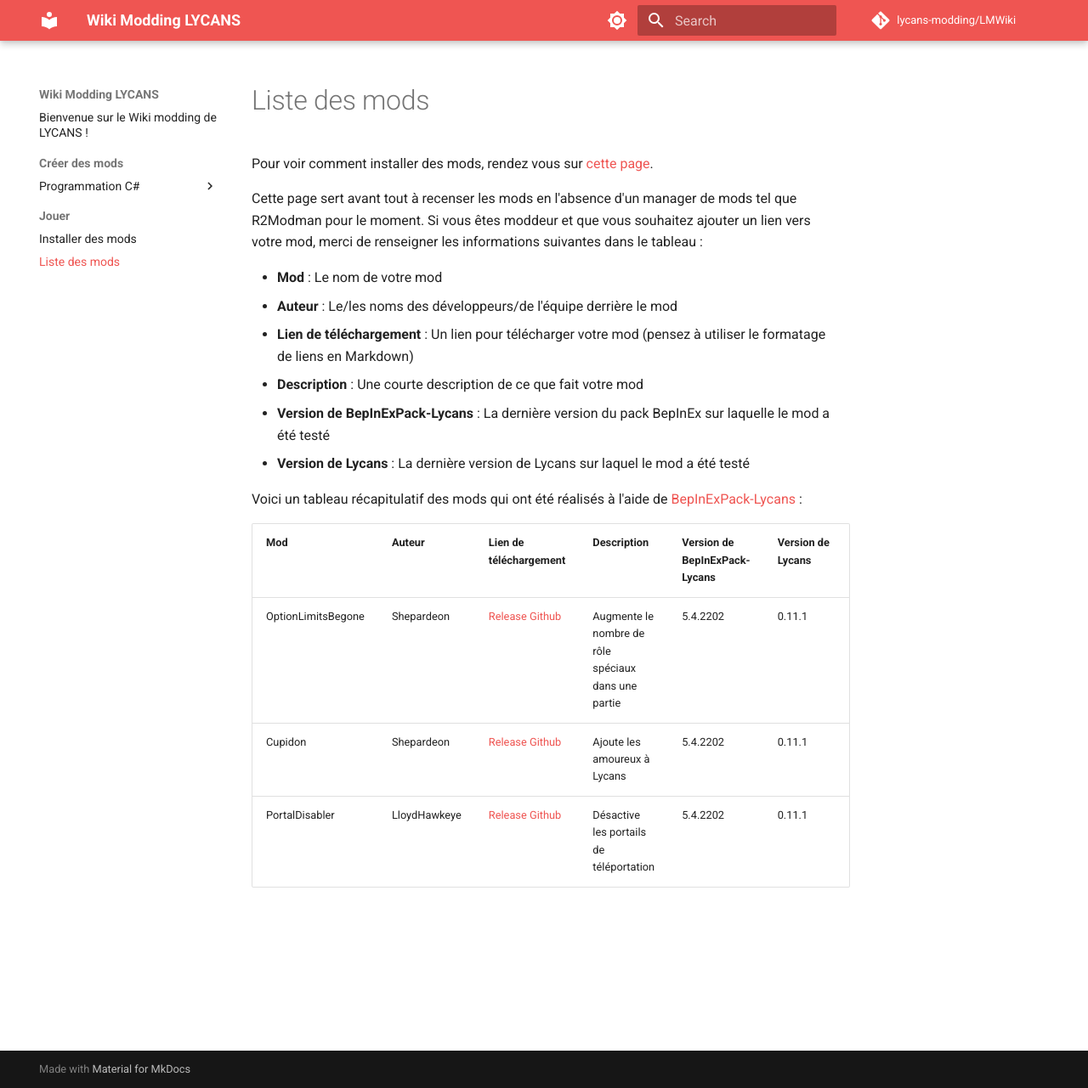
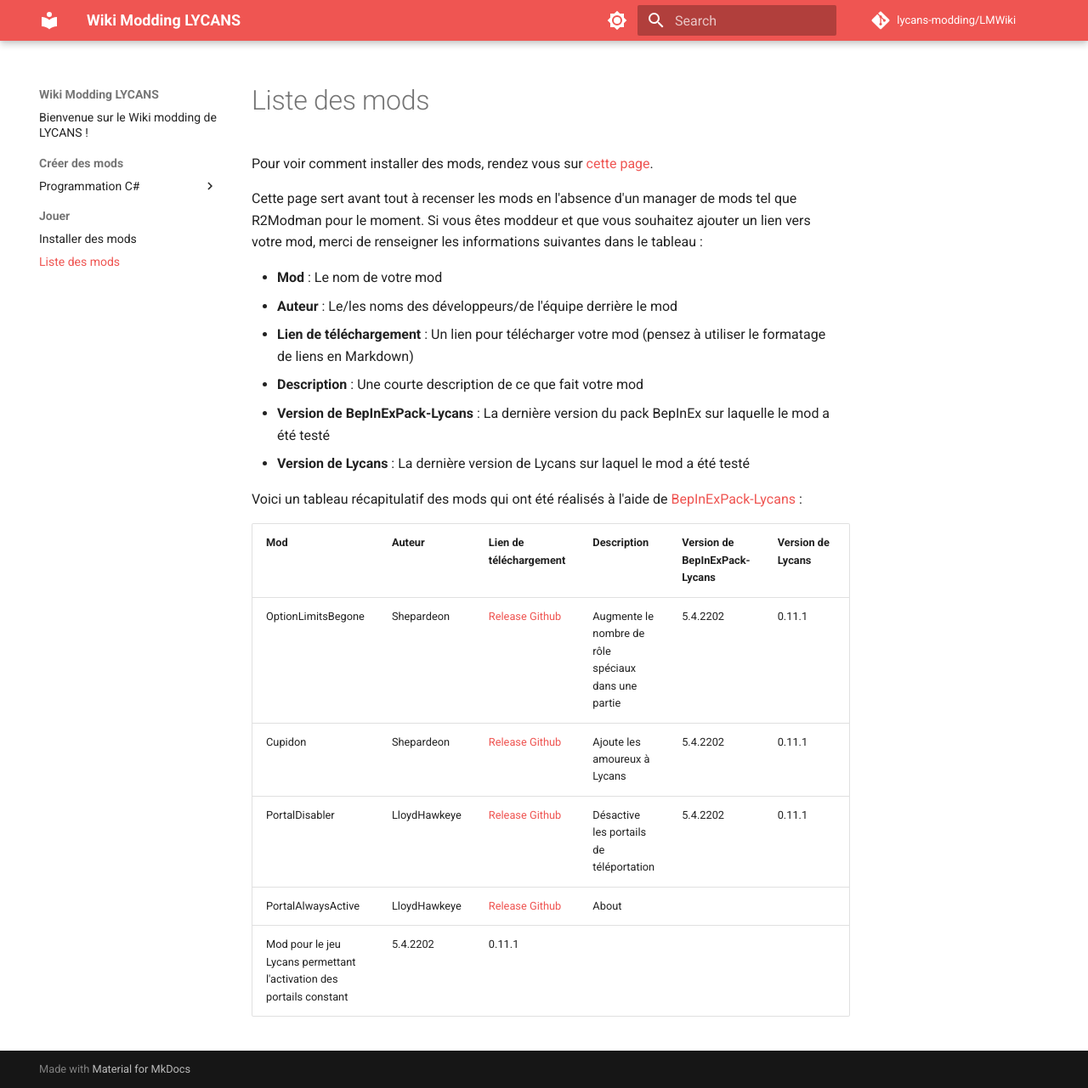
Before and after one commit to lycans-modding/LMWiki, an MkDocs documentation site: the page built from docs/Jouer/Liste-des-mods.md, in a window 1280 px wide and 1281 px high. Shown: the whole window at 85% size. Built offline with MkDocs 1.6.1 and Material for MkDocs 9.7.7, drawn with Linux system fonts in a browser that asks for light colours; comment, search, counter and statistics services are not loaded.

Commit message:
[GitHub Action] Update docs

```diff
--- a/docs/Jouer/Liste-des-mods.md
+++ b/docs/Jouer/Liste-des-mods.md
@@ -19,3 +19,5 @@ Voici un tableau récapitulatif des mods qui ont été réalisés à l'aide de [
 |OptionLimitsBegone|Shepardeon|[Release Github](https://github.com/Shepardeon/LycansMod-OptionsLimitsBegone/releases)|Augmente le nombre de rôle spéciaux dans une partie|5.4.2202|0.11.1|
 |Cupidon|Shepardeon|[Release Github](https://github.com/Shepardeon/LycansMod-Cupidon/releases)|Ajoute les amoureux à Lycans|5.4.2202|0.11.1|
 |PortalDisabler|LloydHawkeye|[Release Github](https://github.com/LloydHawkeye/Lycans-PortalDisabler/releases)|Désactive les portails de téléportation|5.4.2202|0.11.1|
+|PortalAlwaysActive|LloydHawkeye|[Release Github](https://github.com/LloydHawkeye/Lycans-PortalAlwaysActive/releases)|About
+Mod pour le jeu Lycans permettant l'activation des portails constant|5.4.2202|0.11.1|
```
